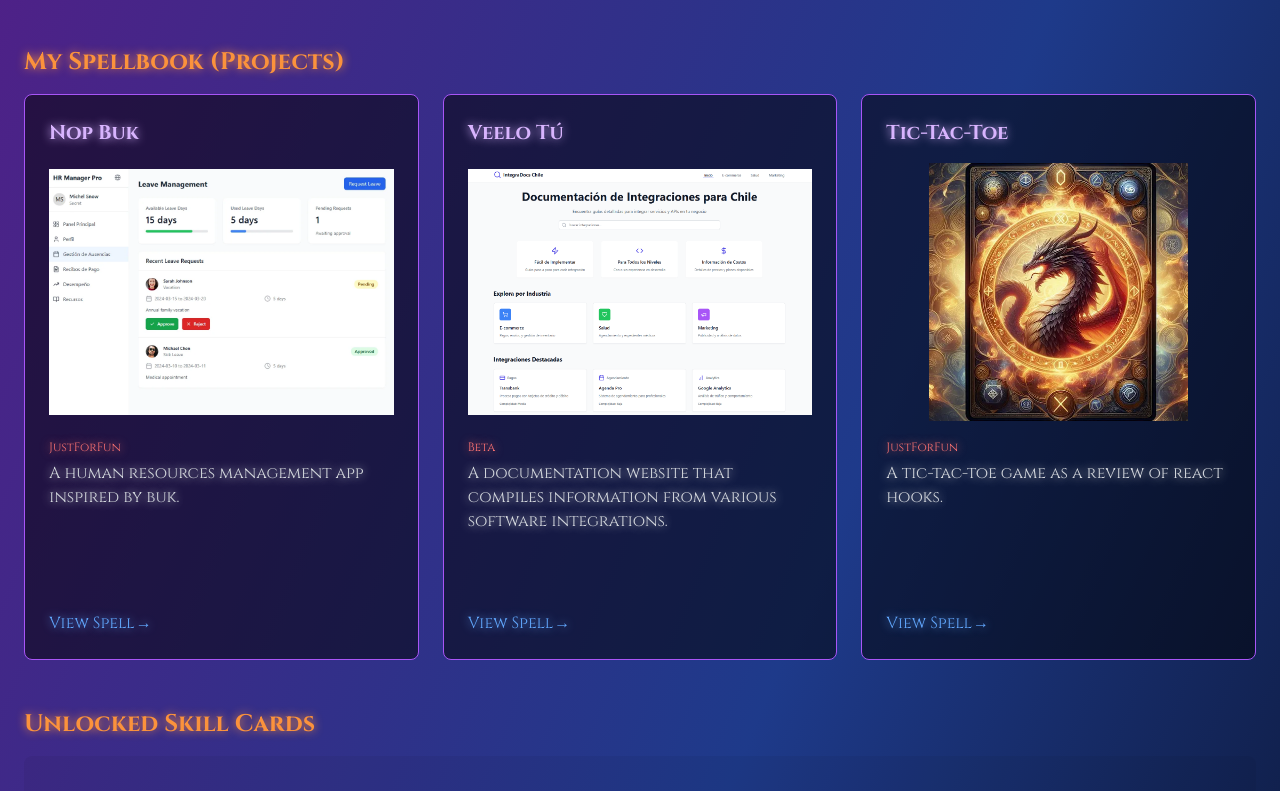
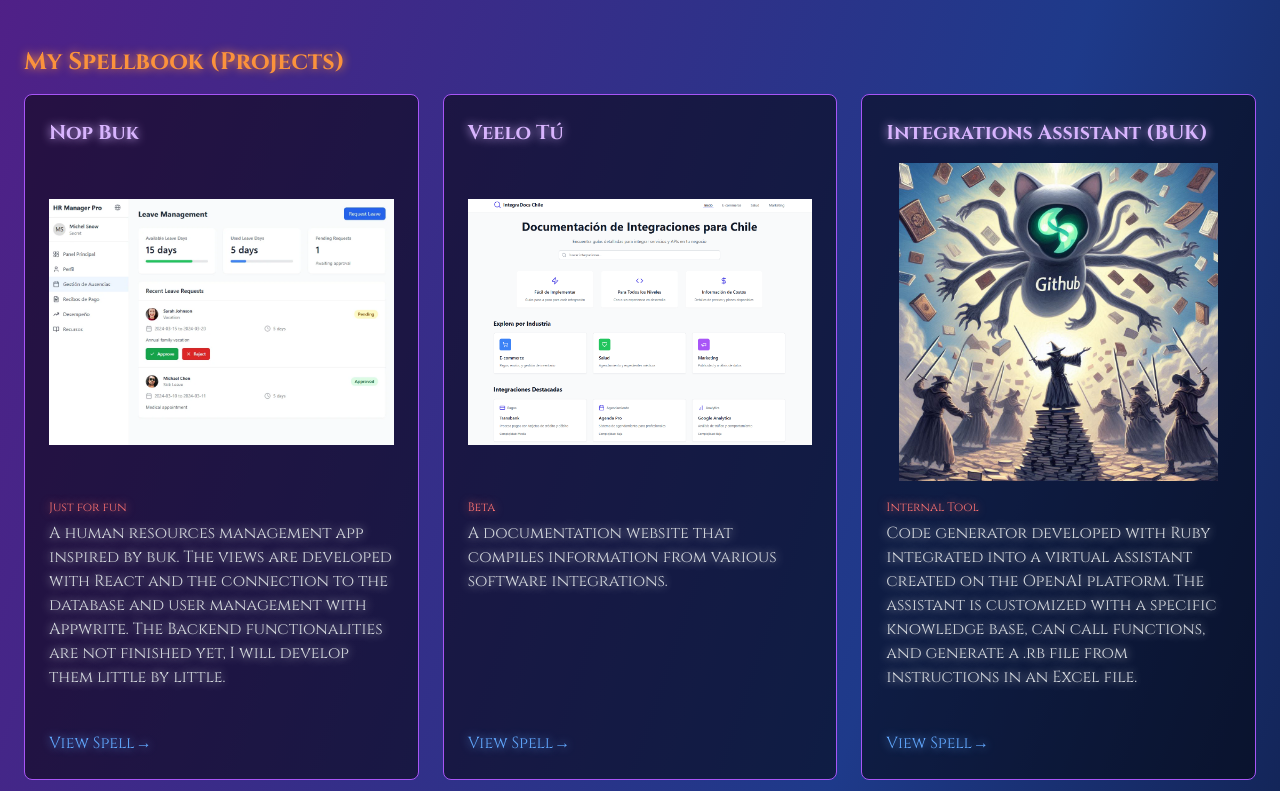
Before and after one commit to fbascunan/mtg-resume, a Next.js app: page /en in a window 1280 px wide. Shown: the part 549-1340 px from the top of the page. Built offline with nearby package versions, Linux system fonts and the light colour scheme; no server answers.

Commit message:
fix: just little details - complete texts and adds a few pictures

```diff
--- a/components/mtg-arena-portfolio.tsx
+++ b/components/mtg-arena-portfolio.tsx
@@ -29,9 +29,10 @@ const skills = [
 ]
 
 const projects = [
-  { name: "nopBuk", image: "/nopbuk.webp", url: "https://melodic-torrone-6f1779.netlify.app/", tag: "JustForFun" },
-  { name: "veelo_tu", image: "/veelo_tu.png", url: "https://veelotu.netlify.app/", tag: "Beta" },
-  { name: "tic-tac-toe", image: "/glossy_texture_for_a_mythic_card.webp", url: "#", tag: "JustForFun" },
+  { name: "nopBuk", image: "/nopbuk.webp", url: "https://melodic-torrone-6f1779.netlify.app/", tag: "justForFun" },
+  { name: "veelo_tu", image: "/veelo_tu.png", url: "https://veelotu.netlify.app/", tag: "beta" },
+  { name: "integrationsAsistant", image: "/Github_space.png", url: "https://github.com/FelipeAndresBascunanMorales/dailybot/", tag: "internalTool" },
+  { name: "tic-tac-toe", image: "/Github_space.png", url: "#", tag: "justForFun" },
 ]
 
 function FadeInSection({ children }: { children: ReactNode }) {
@@ -115,11 +116,11 @@ export function MtgArenaPortfolio() {
             <div className="grid grid-cols-1 md:grid-cols-2 lg:grid-cols-3 gap-6">
               {projects.map((project) => (
                 <div key={project.name} className="flex flex-col bg-black bg-opacity-50 p-6 rounded-lg border border-purple-500 hover:border-orange-400 transition-colors duration-300 glow">
-                    <h3 className="text-xl font-semibold mb-2 text-purple-300 mb-4">{tt(`projects.${project.name}.title`)}</h3>
+                    <h3 className="text-xl font-semibold text-purple-300 mb-4">{tt(`projects.${project.name}.title`)}</h3>
                   <div className="flex h-1/2 mb-6 max-h-[500px]">
                     <Image className="" style={{objectFit: "contain"}} src={project.image} alt={project.name} width={500} height={350} />
                   </div>
-                  <sup className="text-xs text-red-400">{tt(project.tag)}</sup>
+                  <sup className="text-xs text-red-400">{tt(`projects.${project.tag}`)}</sup>
                     <p className="text-gray-300 mb-4">{tt(`projects.${project.name}.description`)}</p>
                     <a className=" self-baseline mt-auto mb-0  text-blue-400 hover:text-blue-300 transition-colors duration-300" href={project.url} target="_blank" rel="noopener noreferrer" >{tt('projects.viewSpell')} →</a>
                 </div>
--- a/components/ui/InteractiveMTGCard.tsx
+++ b/components/ui/InteractiveMTGCard.tsx
@@ -19,7 +19,7 @@ const skills = [
   { name: "SQL", level: 70, color: "lightblue", art: "/SQL_concept_in_an_MTG_art_style.webp", texture: "/card_template_yellow.png" },
   { name: "Astro", level: 40, color: "orange", art: "/AstroJS_concept_in_an_MTG_art_style.webp", texture: "/card_template_yellow.png" },
   { name: "TypeScript", level: 60, color: "#3178C6", art: "/Javascript_concept_in_an_MTG_art_style_(1).webp", texture: "/card_template_white.png" },
-  { name: "Javascript", level: 70, color: "yellow", art: "/github_gitlab.webp", texture: "/card_template_blue2.png" },
+  { name: "Javascript", level: 70, color: "yellow", art: "/js_card.png", texture: "/card_template_yellow.png" },
 ]
 
 export default function InteractiveMTGCard() {
--- a/messages/en.json
+++ b/messages/en.json
@@ -18,9 +18,12 @@
     "projects": {
       "title": "My Spellbook (Projects)",
       "viewSpell": "View Spell",
+      "justForFun": "Just for fun",
+      "beta": "Beta",
+      "internalTool": "Internal Tool",
       "nopBuk": {
         "title": "Nop Buk",
-        "description": "A human resources management app inspired by buk."
+        "description": "A human resources management app inspired by buk. \n The views are developed with React and the connection to the database and user management with Appwrite. \n The Backend functionalities are not finished yet, I will develop them little by little."
       },
       "tic-tac-toe": {
         "title": "Tic-Tac-Toe",
@@ -29,6 +32,10 @@
       "veelo_tu": {
         "title": "Veelo Tú",
         "description": "A documentation website that compiles information from various software integrations."
+      },
+      "integrationsAsistant": {
+        "title": "Integrations Assistant (BUK)",
+        "description": "Code generator developed with Ruby integrated into a virtual assistant created on the OpenAI platform. The assistant is customized with a specific knowledge base, can call functions, and generate a .rb file from instructions in an Excel file."
       }
     },
     "contact": {
--- a/messages/es.json
+++ b/messages/es.json
@@ -1,6 +1,6 @@
 {
   "Index": {
-    "onProgress": "Esta página aún está en construcción. Por favor, no me jusgues!",
+    "onProgress": "Esta página aún está en construcción. ¡Por favor, no me juzgues!",
     "title": "Portafolio de Felipe",
     "aboutMe": {
       "title": "Sobre Mí",
@@ -18,9 +18,12 @@
     "projects": {
       "title": "Mi Libro de Hechizos (Proyectos)",
       "viewSpell": "Ver Hechizo",
+      "justForFun": "Solo por diversión",
+      "beta": "En Beta",
+      "internalTool": "Herramienta interna",
       "nopBuk": {
         "title": "No Buk",
-        "description": "Una app para la gestión de recursos humanos inspirada en buk."
+        "description": "Una app para la gestión de recursos humanos inspirada en buk. \n Las vistas están desarrolladas con React y la conexión a la base de datos y gestión de usuarios con Appwrite. \n Las funcionalidades del Backend aún no están terminadas, las iré desarrollando de a poco."
       },
       "tic-tac-toe": {
         "title": "El juego del Gato",
@@ -28,7 +31,11 @@
       },
       "veelo_tu": {
         "title": "Véelo Tú",
-        "description": "Una web de documentación que recopila información de diversas integraciones de software."
+        "description": "Una especie de \"repositorio de integraciones\" que recopila documentación de diversas integraciones de software."
+      },
+      "integrationsAsistant": {
+        "title": "Asistente de integraciones (BUK)",
+        "description": "Generador de código desarrollado con Ruby integrado a un asistente virtual creado en la plataforma de OpenAI. El asistente está personalizado con una base de conocimientos específica del área, puede llamar funciones y generar un archivo .rb a partir de las instrucciones en un archivo Excel."
       }
     },
     "contact": {
@@ -36,8 +43,7 @@
     },
     "footer": {
       "copyright": "© 2024 Portafolio de Felipe. Todos los derechos reservados a través del multiverso."
-    },
-    "default": "something"
+    }
   },
   "InteractiveCard": {
     "mastery": "Dominio",
```
Also changed, not shown: public/Github_space.png (added), public/books_repo.png (added).
